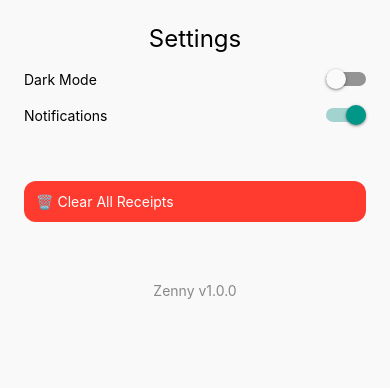
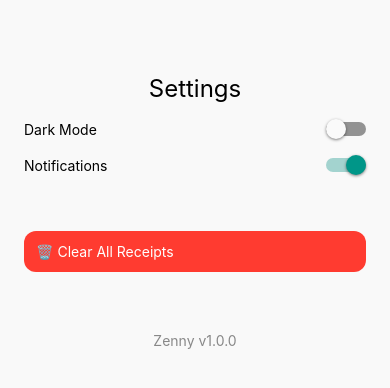
Before and after one commit to cfarwell02/Zenny-app, a React Native app: screen /Settings in a window 390 px wide. Shown: the top 388 px of the page. Built offline with nearby package versions, Linux system fonts and the light colour scheme.

Commit message:
Update SavedReceiptsScreen to display a message when no receipts are saved and adjust FlatList to show 4 columns

```diff
--- a/screens/SavedReceipts.js
+++ b/screens/SavedReceipts.js
@@ -22,14 +22,14 @@ const SavedReceiptsScreen = () => {
   return (
     <View style={[styles.container, { backgroundColor: theme.background }]}>
       {receipts.length === 0 ? (
-        <Text style={{ color: theme.subtleText, textAlign: "center" }}>
+        <Text style={{ color: theme.text, textAlign: "center" }}>
           No receipts saved yet.
         </Text>
       ) : (
         <FlatList
           data={receipts}
           keyExtractor={(item) => item.id.toString()}
-          numColumns={2}
+          numColumns={4}
           renderItem={renderItem}
           contentContainerStyle={styles.grid}
         />
@@ -42,6 +42,7 @@ const styles = StyleSheet.create({
   container: {
     flex: 1,
     padding: 16,
+    paddingTop: 80,
   },
   grid: {
     gap: 16,
--- a/screens/SettingsScreen.js
+++ b/screens/SettingsScreen.js
@@ -73,6 +73,7 @@ const styles = StyleSheet.create({
     fontSize: 24,
     marginBottom: spacing.betweenElements,
     textAlign: "center",
+    marginTop: 50,
   },
   settingRow: {
     flexDirection: "row",
```
